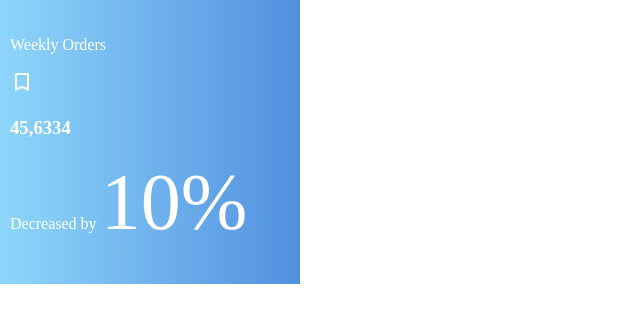
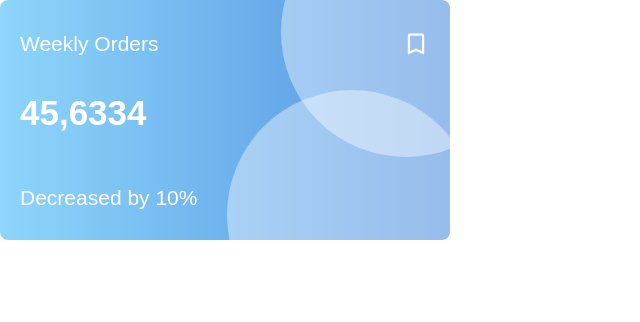
Before and after one commit to freshcodeAlice/fm-2023-html-css, a plain HTML site: page index.html in a window 1280 px wide. Shown: the whole page, without its empty margins (0-640 px from the left). Drawn offline with nearby package versions, Linux system fonts and the light colour scheme.

Commit message:
HW credit card resolve v1

```diff
--- a/assets/style.css
+++ b/assets/style.css
@@ -1,6 +1,6 @@
-:root {
+/* :root {
 
-}
+} */
 
 
 * {
@@ -12,30 +12,60 @@ body {
 }
 
 .card-container {
-    width: 300px;
-    padding: 20px 10px;
+    width: 450px;
+    padding: 30px 20px;
     background: rgb(142,214,251);
     background: linear-gradient(90deg, rgba(142,214,251,1) 0%, rgba(81,144,223,1) 100%);
     color: white;
+    font-size: 14px;
+    font-family: sans-serif;
+    display: flex;
+    flex-direction: column;
+    border-radius: 8px;
+    position: relative;
 }
 
-/*
-1em - розміром батьківського шрифту
+.card-container::after, .card-container::before {
+    content: '';
+    display: block;
+    width: 250px;
+    height: 250px;
+    border-radius: 50%;
+    background-color: white;
+    opacity: 0.4;
+    position: absolute;
+}
 
-1rem (root) - одному розміру шрифта, що встановлений у системі за замовчуванням (або у root-елемента)
 
-*/
+.card-container::after {
+    bottom: -42%;
+    right: -6%;
+}
+
+.card-container::before {
+    top: -39%;
+    right: -18%;
+}
+
+
+.row {
+    display: flex;
+    justify-content: space-between;
+    align-items: center;
+}
+
 
 .card-container p {
-    font-size: 1em; /* якщо в системі 1em = 16px */
+    font-size: 1.5em;
+    margin: 0;
 }
 
-.card-container p span {
-    font-size: 5em; /* 5em = 80px; */
+.card-container span {
+    font-size: 2em;
 }
 
-/* якщо би всередині спана був ще один дочірній елемент, то його 1em = 80px */
-
 .card-container h3 {
-
+    font-size: 2.5em;
+    font-weight: 800;
+    margin: 1em 0 1.5em;
 }
--- a/index.html
+++ b/index.html
@@ -11,12 +11,14 @@
 <body>
    <section>
     <article class="card-container">
-        <p>Weekly Orders</p>
-        <span class="material-symbols-outlined">
-            bookmark
-            </span>
+        <div class="row">
+            <p>Weekly Orders</p>
+            <span class="material-symbols-outlined">
+                bookmark
+                </span>
+        </div>
         <h3>45,6334</h3>
-        <p>Decreased by <span>10%</span></p>
+        <p>Decreased by 10%</p>
     </article>
    </section>
 </body>
```
